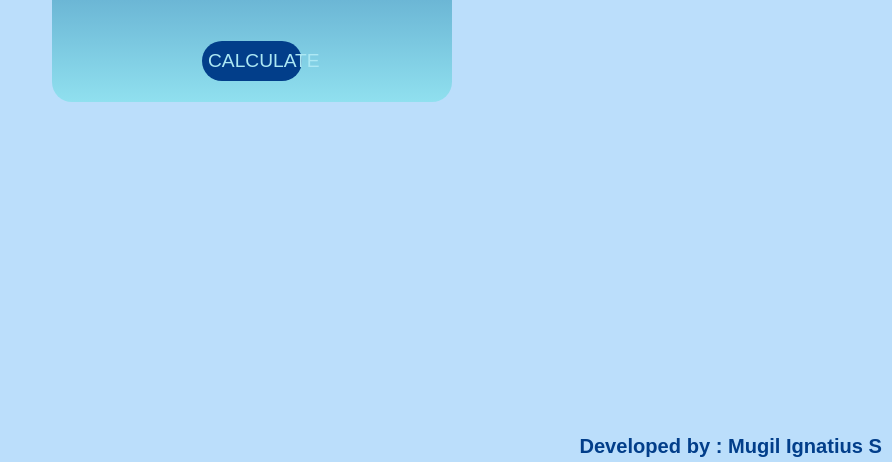
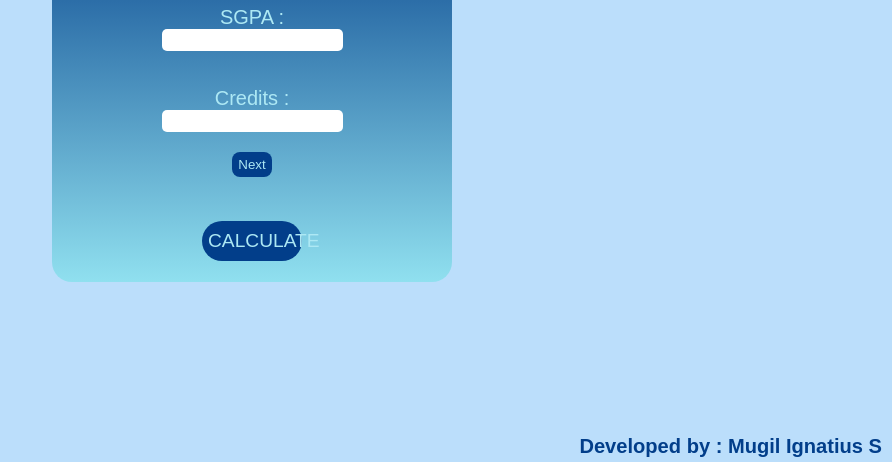
Before and after one commit to MugilIgs/SGPA-CGPA-Calculator, a plain HTML site: page CGPA.html in a window 1280 px wide. Shown: the part 298-760 px from the top of the page, without its empty margins (388-1280 px from the left). Drawn offline with nearby package versions, Linux system fonts and the light colour scheme; a web font is replaced by a local one.

Commit message:
updated css

```diff
--- a/cgpa.css
+++ b/cgpa.css
@@ -1,8 +1,9 @@
 body{
   display: flex;
+  flex-direction: column;
   justify-content: center;
   align-items: center;
-  height: 95vh;
+  min-height: 95vh;
   background-color: #bbdefb;
   background-attachment: fixed;
   margin: 0;
--- a/sgpa.css
+++ b/sgpa.css
@@ -3,7 +3,7 @@ body{
   flex-direction: column;
   justify-content: center;
   align-items: center;
-  height: 95vh;
+  min-height: 95vh;
   background-color:  #bbdefb;
   background-attachment: fixed;
   margin: 0;
```
